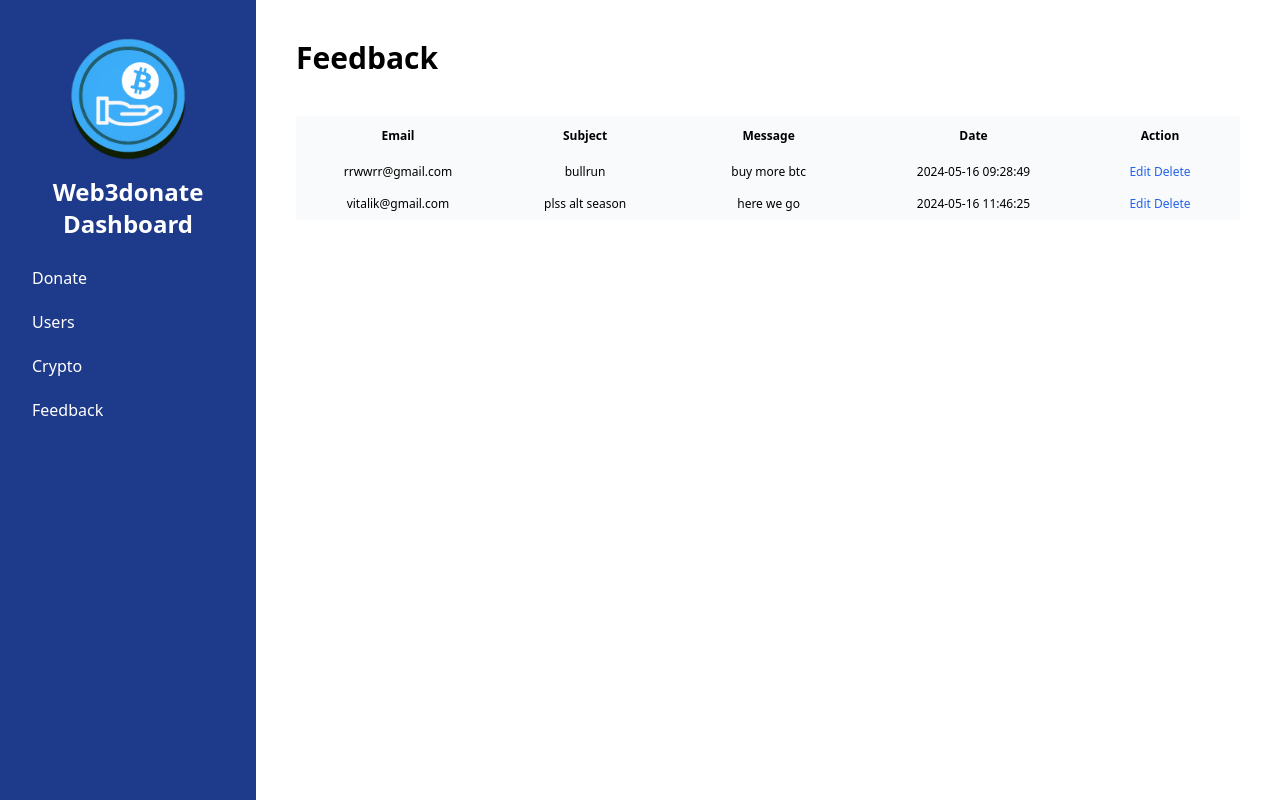
After one commit to nekowawolf/P1, a PHP site: page /tb_feedback.php in a window 1280 px wide. The commit adds this page. Run offline with PHP 8.4, Linux system fonts and the light colour scheme; data comes from the database, SQL or seed files in the repository.

Commit message:
add : crud feedback

```diff
--- a/public/adminlogin.php
+++ b/public/adminlogin.php
@@ -15,7 +15,7 @@ $result = mysqli_query($conn_admin, $query_sql); // Perbaiki variabel menjadi $c
 // Memeriksa apakah hasil query mengembalikan baris yang lebih dari 0
 if (mysqli_num_rows($result) > 0) {
     // Jika berhasil, redirect ke halaman dashboard
-    header("Location: dashboard.html");
+    header("Location: tb_donate.html");
 } else {
     // Jika gagal, redirect ke halaman error
     header("Location: worngpsadmin.html");
--- a/public/css/style.css
+++ b/public/css/style.css
@@ -787,6 +783,10 @@ video {
   height: 1rem;
 }
 
+.h-40 {
+  height: 10rem;
+}
+
 .h-5 {
   height: 1.25rem;
 }
@@ -807,10 +807,6 @@ video {
   height: 100vh;
 }
 
-.h-40 {
-  height: 10rem;
-}
-
 .min-h-screen {
   min-height: 100vh;
 }
@@ -839,6 +835,10 @@ video {
   width: 1rem;
 }
 
+.w-40 {
+  width: 10rem;
+}
+
 .w-5 {
   width: 1.25rem;
 }
@@ -861,10 +861,6 @@ video {
 
 .w-full {
   width: 100%;
-}
-
-.w-40 {
-  width: 10rem;
 }
 
 .max-w-5xl {
--- /dev/null
+++ b/public/fetch_feedback.php
@@ -0,0 +1,22 @@
+<?php
+// Menghubungkan ke database
+require 'koneksi_feedback.php';
+
+// Mengambil data dari database
+$query_sql = "SELECT * FROM feedback";
+$result = mysqli_query($conn_feedback, $query_sql);
+
+// Menyimpan hasil dalam variabel untuk digunakan di file HTML
+$feedback_data = [];
+if ($result) {
+    while ($row = mysqli_fetch_assoc($result)) {
+        $feedback_data[] = $row;
+    }
+}
+
+// Menutup koneksi
+mysqli_close($conn_feedback);
+
+// Mengembalikan data sebagai array
+return $feedback_data;
+?>
--- /dev/null
+++ b/public/koneksi_feedback.php
@@ -0,0 +1,16 @@
+<?php
+$servername = "localhost";
+$username = "root";  // Ganti dengan username database Anda
+$password = "";  // Ganti dengan password database Anda
+$database = "db_feedback";  // Nama database yang baru dibuat
+
+// Membuat koneksi
+$conn_feedback = mysqli_connect($servername, $username, $password, $database);
+
+// Memeriksa koneksi
+if (!$conn_feedback) {
+    die("Koneksi Gagal: " . mysqli_connect_error());
+}   else {
+    echo "";
+}
+?>
--- /dev/null
+++ b/public/tb_feedback.php
@@ -0,0 +1,71 @@
+<!DOCTYPE html>
+<html lang="en">
+  <head>
+    <meta charset="UTF-8" />
+    <meta name="viewport" content="width=device-width, initial-scale=1.0" />
+    <title>Web3donate | Admin</title>
+    <link rel="shortcut icon" href="img/logo.png" />
+    <link rel="stylesheet" href="css/style.css" />
+  </head>
+  <body>
+
+    <div class="flex h-screen">
+        <!-- Sidebar -->
+        <div class="w-64 bg-blue-900 text-white p-4">
+            <img src="img/logo.png" class="w-40 h-40 mx-auto" alt="">
+            <h2 class="text-2xl font-semibold mb-4 text-center">Web3donate Dashboard</h2>
+            <nav>
+                <a href="tb_donate.html" class="block py-2.5 px-4 rounded hover:bg-blue-700">Donate</a>
+                <a href="tb_user.html" class="block py-2.5 px-4 rounded hover:bg-blue-700">Users</a>
+                <a href="tb_crypto.html" class="block py-2.5 px-4 rounded hover:bg-blue-700">Crypto</a>
+                <a href="tb_feedback.php" class="block py-2.5 px-4 rounded hover:bg-blue-700">Feedback</a>
+            </nav>
+        </div>
+        <!-- Main Content -->
+        <div class="flex-1 p-10">
+            <h1 class="text-3xl font-bold mb-10">Feedback</h1>
+            <!-- Content goes here -->
+            <table border="1">
+            <div class="relative overflow-x-auto shadow-md sm:rounded-lg">
+    <table class="w-full text-sm text-left rtl:text-right text-black-500">
+        <thead class="text-xs text-black-700 uppercase bg-gray-50   ">
+            <tr>
+                <th scope="col" class="px-6 py-3">
+                    Email
+                </th>
+                <th scope="col" class="px-6 py-3">
+                    Subject
+                </th>
+                <th scope="col" class="px-6 py-3">
+                    Message
+                </th>
+                <th scope="col" class="px-6 py-3">
+                    Date
+                </th>
+                <th scope="col" class="px-6 py-3">
+                    Action
+                </th>
+            </tr>
+                        <?php
+                        // Menghubungkan ke database dan mengambil data feedback
+                        require 'fetch_feedback.php';
+
+                        foreach ($feedback_data as $row):
+                        ?>
+                        <tr class="text-center">
+                            <td><?php echo htmlspecialchars($row['email']); ?></td>
+                            <td><?php echo htmlspecialchars($row['subject']); ?></td>
+                            <td class="px-4 py-2 " ><?php echo htmlspecialchars($row['message']); ?></td>
+                            <td><?php echo htmlspecialchars($row['created_at']); ?></td>
+                            <td>
+                                <a class="text-blue-600" href="edit_feedback.php?id=<?php echo htmlspecialchars($row['id']); ?>">Edit</a>
+                                <a class="text-blue-600" href="delete_feedback.php?id=<?php echo htmlspecialchars($row['id']); ?>" onclick="return confirm('Are you sure you want to delete this item?');">Delete</a>
+                            </td>
+                        </tr>
+                        <?php endforeach; ?>
+                </tbody>
+            </table>
+        </div>
+    </div>
+</body>
+</html>
```
Also changed, not shown: other parts of public/css/style.css (+14 -27 lines), public/adminlogin.html (+29 -10 lines), public/database/db_feedback.sql (renamed from public/database/users.sql, +17 -19 lines), public/database/db_user.sql (added, +71 -0 lines), public/delete_feedback.php (added, +15 -0 lines), public/edit_feedback.php (added, +65 -0 lines), public/feedback.html (+8 -3 lines), public/feedback.php (added, +22 -0 lines), public/tb_donate.html (renamed from public/dashboard.html, +4 -3 lines).
